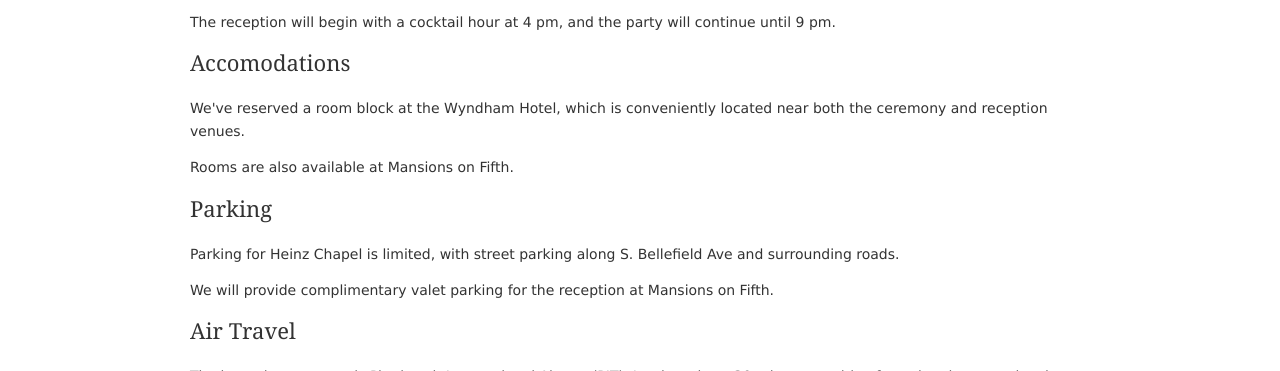
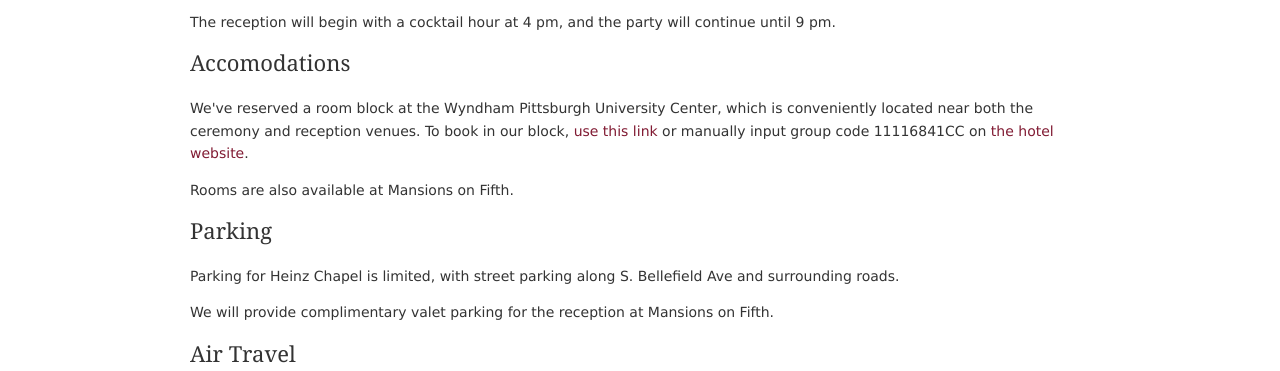
Before and after one commit to perimosocordiae/wedding-website, a plain HTML site: page logistics.html in a window 1280 px wide. Shown: the part 729-1100 px from the top of the page. Drawn offline with Linux system fonts and the light colour scheme.

Commit message:
adding hotel block links

```diff
--- a/logistics.html
+++ b/logistics.html
@@ -68,8 +68,13 @@ Licence URI: http://www.os-templates.com/template-terms
       will continue until 9 pm.</p>
 
       <h1>Accomodations</h1>
-      <p>We've reserved a room block at the Wyndham Hotel, which is conveniently
-      located near both the ceremony and reception venues.</p>
+      <p>We've reserved a room block at the Wyndham Pittsburgh University Center,
+      which is conveniently located near both the ceremony and reception venues.
+      To book in our block,
+      <a href="http://www.wyndham.com/hotels/Pennsylvania/pittsburgh/wyndham-pittsburgh-university-center/rooms-rates?hotel_id=47154&propId=WY47154&group_code=11116841CC">use this link</a>
+      or manually input group code 11116841CC on
+      <a href="http://www.wyndhampittsburghuniversitycenter.com/">the hotel website</a>.
+      </p>
       <p>Rooms are also available at Mansions on Fifth.</p>
 
       <h1>Parking</h1>
```
